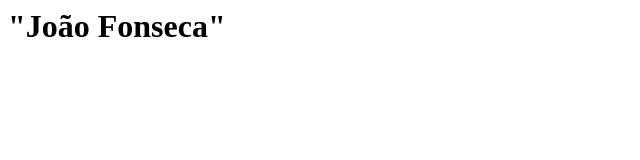
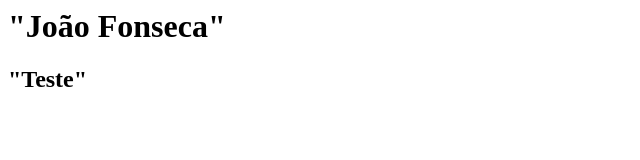
Before and after one commit to jaquesay/ExeAlura, a plain HTML site: page index.html in a window 1280 px wide. Shown: the full height of the page, 0-640 px from the left. Drawn offline with Linux system fonts and the light colour scheme.

Commit message:
Modificação feita - teste

```diff
--- a/index.html
+++ b/index.html
@@ -3,5 +3,6 @@
 	</head>
 	<body>
 		<h1>"João Fonseca"</h1>
+		<h2>"Teste"</h2>
 	</body>
 </html>
```
